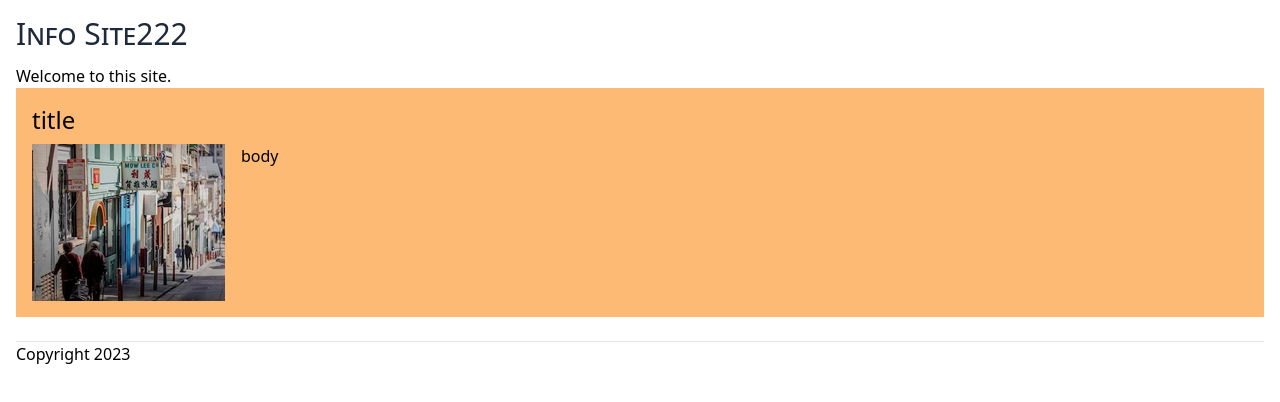
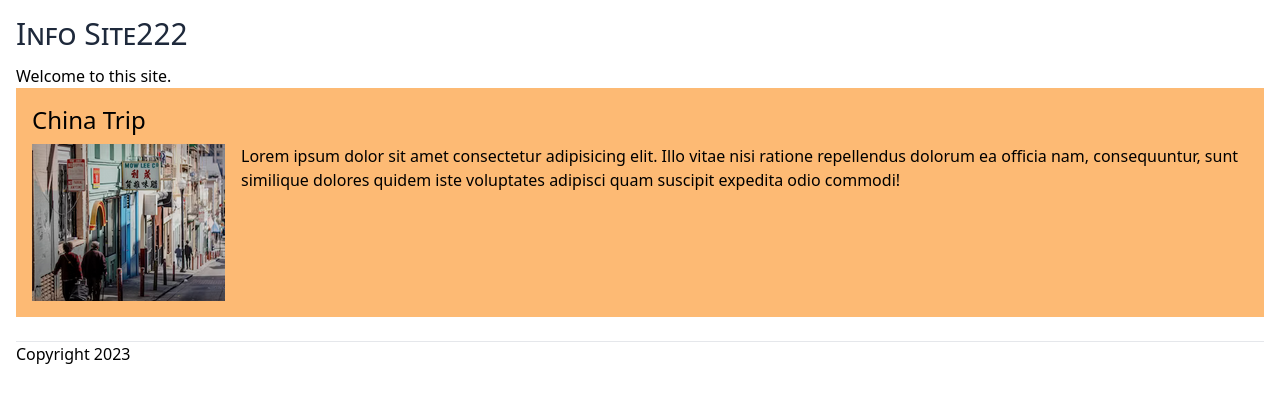
Before and after one commit to edwardtanguay/et992-vite-react-component-demo, a React (Vite) app: page / in a window 1280 px wide. Shown: the top 402 px of the page. Built offline with nearby package versions, Linux system fonts and the light colour scheme.

Commit message:
imagebox works

```diff
--- a/src/App.tsx
+++ b/src/App.tsx
@@ -1,18 +1,13 @@
-import { Footer } from "./components/Footer";
-import { Header } from "./components/Header";
+import { Footer } from "./components/layout/Footer";
+import { Header } from "./components/layout/Header";
+import { ImageBox } from "./components/ImageBox";
 
 export const App = () => {
 	return (
 		<>
 			<Header />
 			<p>Welcome to this site.</p>
-			<div className="bg-orange-300 p-4">
-				<h2 className="mb-2 text-2xl">title</h2>
-				<div className="flex gap-4">
-					<img src="images/city.png" />
-					<p>body</p>
-				</div>
-			</div>
+			<ImageBox title="China Trip" imageFile="city.png" body="Lorem ipsum dolor sit amet consectetur adipisicing elit. Illo vitae nisi ratione repellendus dolorum ea officia nam, consequuntur, sunt similique dolores quidem iste voluptates adipisci quam suscipit expedita odio commodi!" />
 			<Footer />
 		</>
 	);
--- /dev/null
+++ b/src/components/ImageBox.tsx
@@ -0,0 +1,11 @@
+export const ImageBox = ({title, imageFile, body}) => {
+	return (
+		<div className="bg-orange-300 p-4">
+			<h2 className="mb-2 text-2xl">{title}</h2>
+			<div className="flex gap-4">
+				<img src={`images/${imageFile}`} />
+				<p>{body}</p>
+			</div>
+		</div>
+	);
+};
```
Also changed, not shown: src/components/layout/Footer.tsx (renamed from src/components/Footer.tsx), src/components/layout/Header.tsx (renamed from src/components/Header.tsx).
